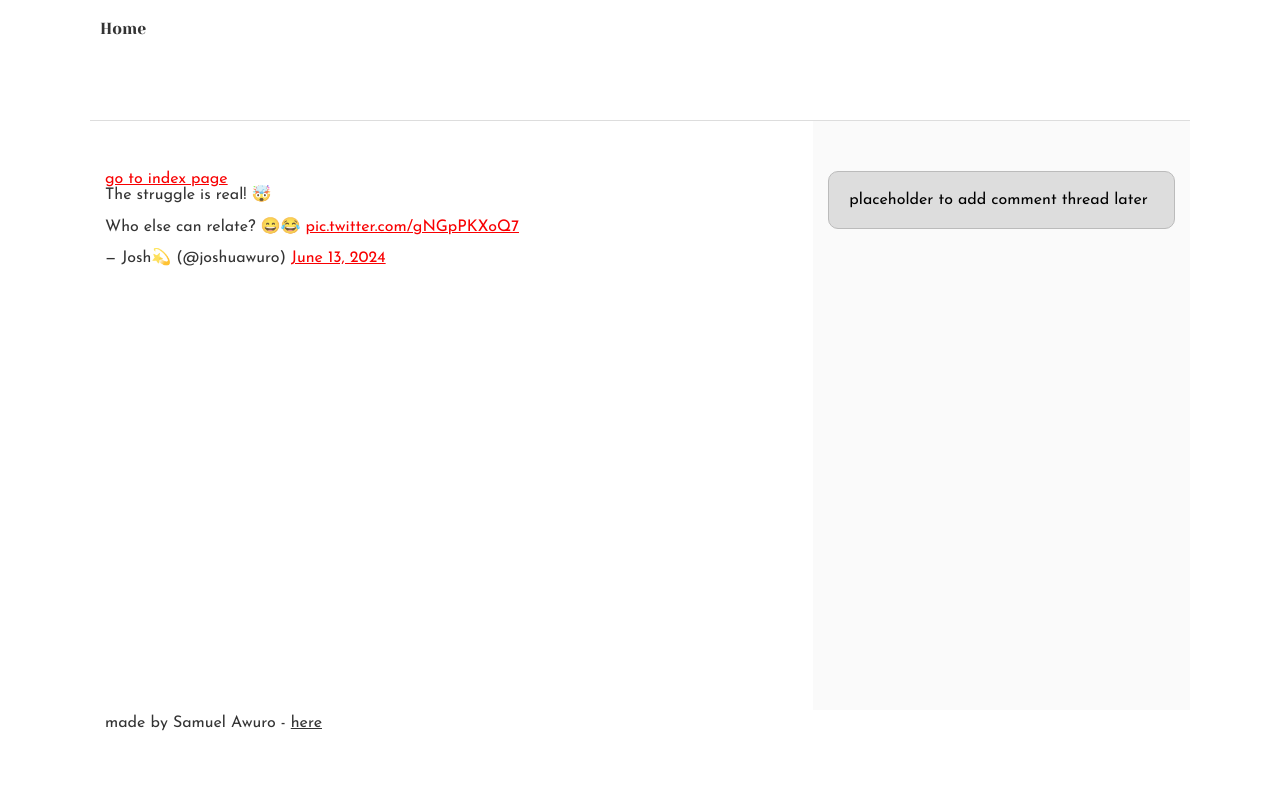
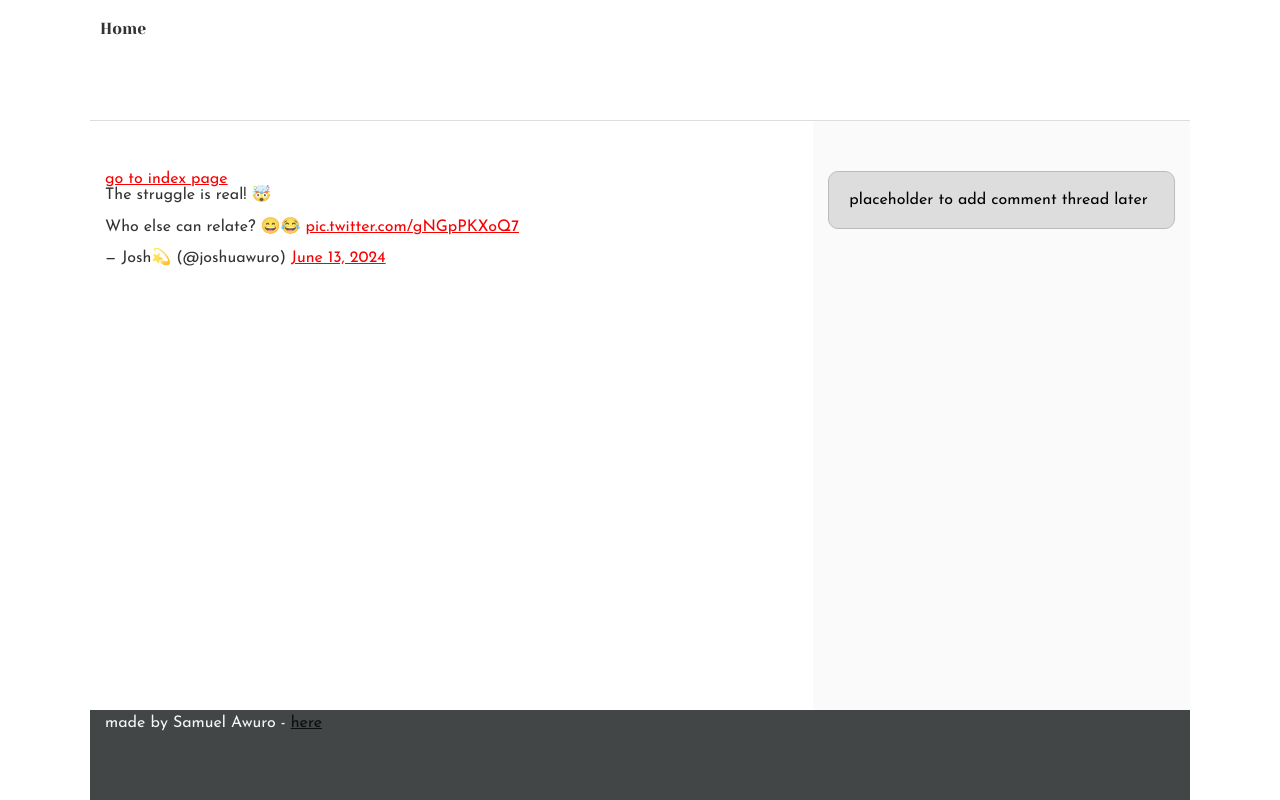
Before and after one commit to Awuro7297/alx_html_css, a plain HTML site: page css_basic/tweets.html in a window 1280 px wide. Drawn offline with Linux system fonts and the light colour scheme.

Commit message:
add footer bacground and change text color

```diff
--- a/css_basic/base.css
+++ b/css_basic/base.css
@@ -134,7 +134,7 @@ header li a {
 	margin: 0 10px;
 }
 header li.logo {
-	font-size: 36px;
+	font-size: 300px;
 }
 header a {
 	text-decoration: none;
--- a/css_basic/styles.css
+++ b/css_basic/styles.css
@@ -12,9 +12,15 @@ main{
 article{
     flex: 2;
     overflow-y: auto;
+
 }
 
 aside{
     flex: 1;
     overflow-y: auto;
 }
+
+footer{
+    background-color: rgb(66, 70, 70);
+    color: whitesmoke;
+}
```
Also changed, not shown: css_basic/index.html (+1 -0 lines).
